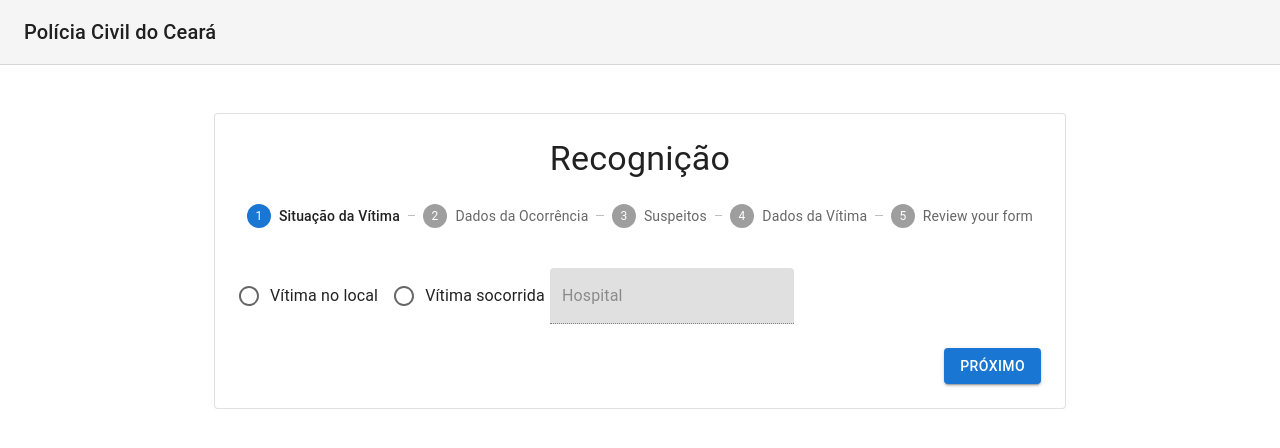
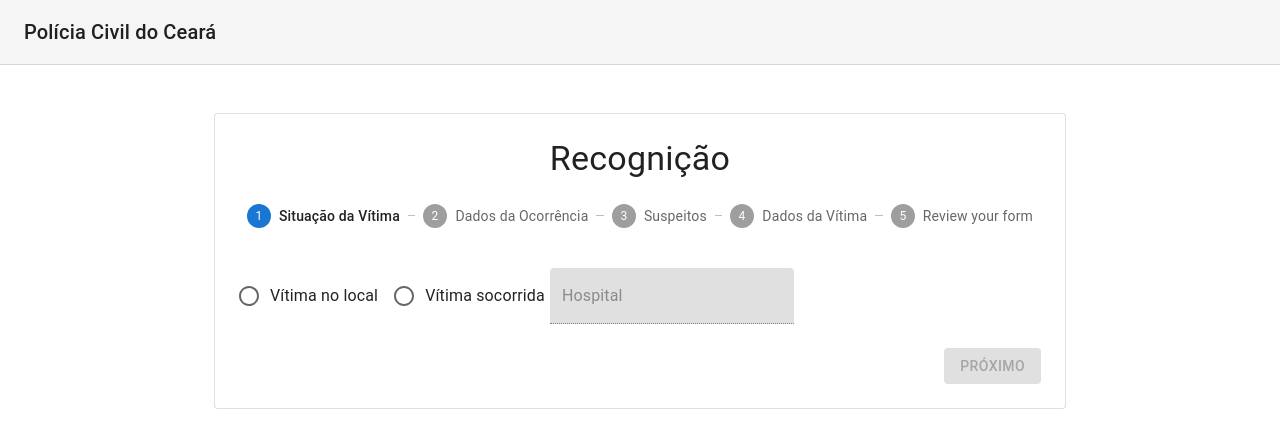
Before and after one commit to atilafb/pc-ce-react-challenge, a React (Create React App) app: page / in a window 1280 px wide. Shown: the top 448 px of the page. Built offline with nearby package versions, Linux system fonts and the light colour scheme.

Commit message:
feat: add button logic validation, and save form values state

```diff
--- a/src/components/Recognicao.js
+++ b/src/components/Recognicao.js
@@ -19,10 +19,10 @@ import Review from './Review';
 
 const steps = ['Situação da Vítima', 'Dados da Ocorrência', 'Suspeitos', 'Dados da Vítima', 'Review your form'];
 
-function getStepContent(step) {
+function getStepContent(step, onChange, formValues, errors) {
   switch (step) {
     case 0:
-      return <SituacaoDaVitimaForm />;
+      return <SituacaoDaVitimaForm onChange={onChange} formValues={formValues} errors={errors}/>;
     case 1:
       return <DadosDaOcorrenciaForm />;
     case 2:
@@ -38,8 +38,26 @@ function getStepContent(step) {
 
 const theme = createTheme();
 
+const getIsFormValid = (formValues, errors, step) => {
+  if (step === 0) {
+    if (errors.localDaVitima || !formValues.localDaVitima) {
+      return false
+    }
+  }
+  return true
+}
+
+const getFormErrors = (formValues) => {
+    const errors = {}
+    if (formValues.localDaVitima === '') {
+      errors.localDaVitima = 'Local da vitima deve ser preenchido'
+    }
+    return errors
+  }
+
 export default function Recognicao() {
   const [activeStep, setActiveStep] = React.useState(0);
+  const [formValues, setFormValues] = React.useState({})
 
   const handleNext = () => {
     setActiveStep(activeStep + 1);
@@ -48,6 +66,13 @@ export default function Recognicao() {
   const handleBack = () => {
     setActiveStep(activeStep - 1);
   };
+
+  const onFormChange = (fieldName, fieldValue) => {
+    setFormValues({...formValues, [fieldName]:fieldValue})
+  }
+
+  const errors = getFormErrors(formValues)
+  const isValid = getIsFormValid(formValues, errors, activeStep)
 
   return (
     <ThemeProvider theme={theme}>
@@ -93,7 +118,7 @@ export default function Recognicao() {
               </React.Fragment>
             ) : (
               <React.Fragment>
-                {getStepContent(activeStep)}
+                {getStepContent(activeStep, onFormChange, formValues, errors)}
                 <Box sx={{ display: 'flex', justifyContent: 'flex-end' }}>
                   {activeStep !== 0 && (
                     <Button onClick={handleBack} sx={{ mt: 3, ml: 1 }}>
@@ -102,6 +127,7 @@ export default function Recognicao() {
                   )}
 
                   <Button
+                    disabled={!isValid}
                     variant="contained"
                     onClick={handleNext}
                     sx={{ mt: 3, ml: 1 }}
--- a/src/components/SituacaoDaVitimaForm.js
+++ b/src/components/SituacaoDaVitimaForm.js
@@ -6,12 +6,12 @@ import FormControlLabel from '@mui/material/FormControlLabel';
 import FormControl from '@mui/material/FormControl';
 import TextField from '@mui/material/TextField'
 
-export default function SituacaoDaVitimaForm() {
-  const [checked, setChecked] = useState("");
-  const vitimaSocorrida = checked === 'socorrida'
+export default function SituacaoDaVitimaForm({ onChange, formValues, errors }) {
+  const localDaVitima = formValues.localDaVitima || ''
+  const vitimaFoiSocorrida = localDaVitima === 'socorrida'
 
-  const handleChange = (event) => {
-    setChecked(event.target.value)
+  const handleLocalDaVitima = (event) => {
+    onChange('localDaVitima', event.target.value)
   }
 
   return (
@@ -21,12 +21,14 @@ export default function SituacaoDaVitimaForm() {
         row
         aria-labelledby="demo-row-radio-buttons-group-label"
         name="row-radio-buttons-group"
+        value={localDaVitima}
+        onChange={handleLocalDaVitima}
       >
-        <FormControlLabel value="no-local" control={<Radio onClick={handleChange}/>} label="Vítima no local" />
-        <FormControlLabel value="socorrida" control={<Radio onClick={handleChange}/>} label="Vítima socorrida" />
+        <FormControlLabel value='no-local' control={<Radio onClick={handleLocalDaVitima}/>} label="Vítima no local" error={errors?.localDaVitima}/>
+        <FormControlLabel value='socorrida' control={<Radio onClick={handleLocalDaVitima}/>} label="Vítima socorrida" error={errors?.localDaVitima}/>
         <FormControlLabel
         control={
-          vitimaSocorrida ?
+          vitimaFoiSocorrida ?
           (<TextField required id="filled-required" label="Hospital" variant="filled"/>)
           :
           (<TextField disabled id="filled-required" label="Hospital" variant="filled"/>)
```
